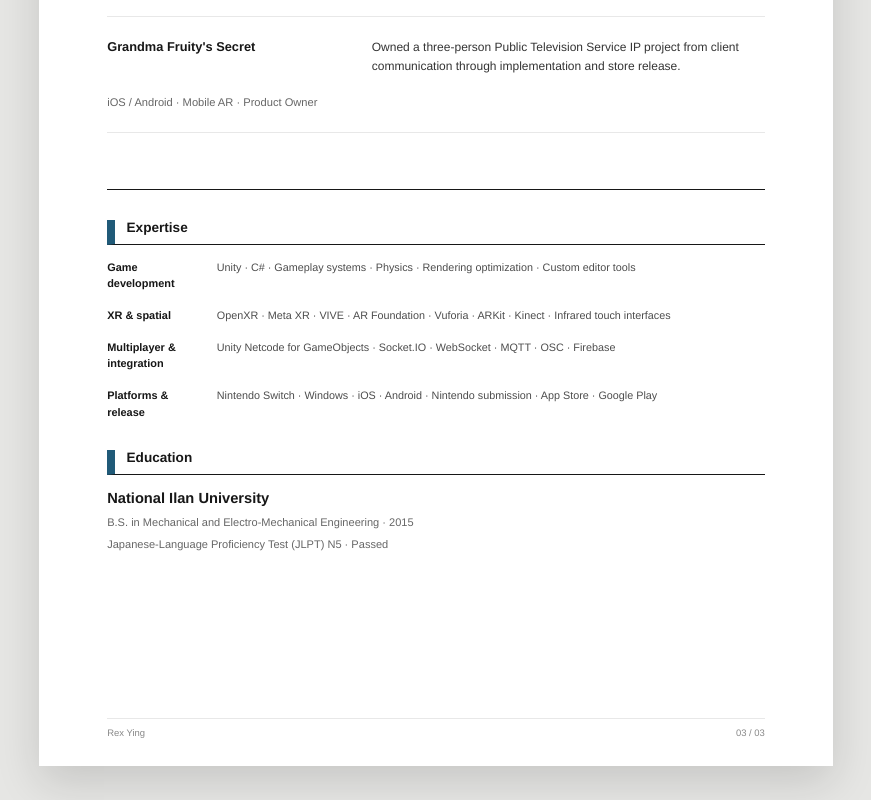
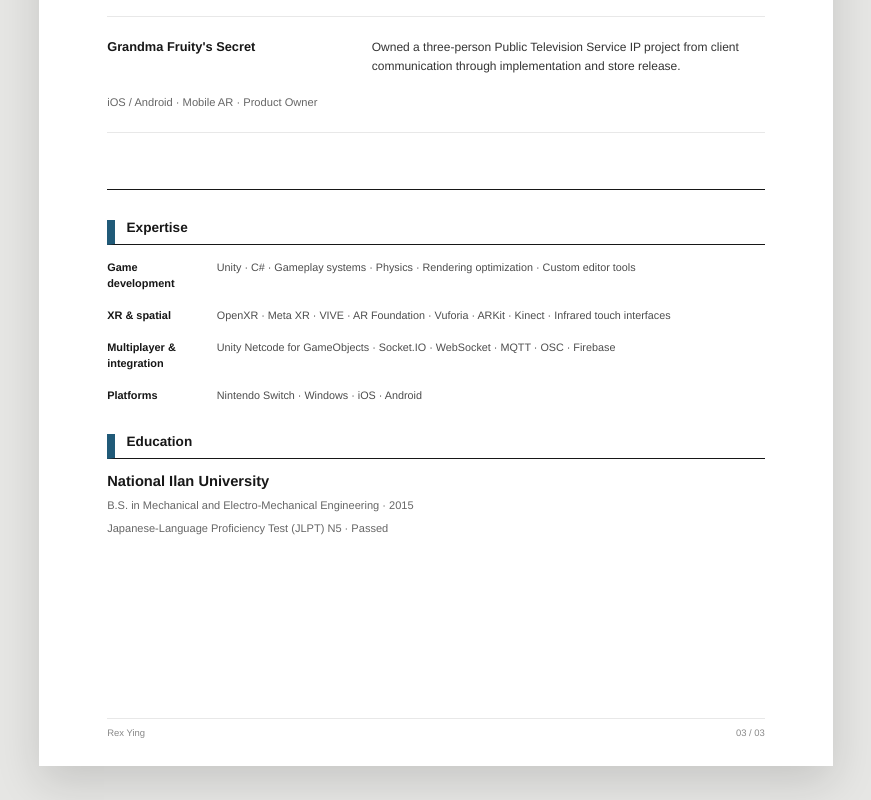
Before and after one commit to s46129/rex-ying-resume, a plain HTML site: page index.html in a window 1280 px wide. Shown: the part 2729-3529 px from the top of the page, without its empty margins (204-1075 px from the left). Drawn offline with Linux system fonts and the light colour scheme.

Commit message:
Simplify platform expertise list

```diff
--- a/index.html
+++ b/index.html
@@ -211,7 +211,7 @@
               <div><dt>Game development</dt><dd>Unity · C# · Gameplay systems · Physics · Rendering optimization · Custom editor tools</dd></div>
               <div><dt>XR &amp; spatial</dt><dd>OpenXR · Meta XR · VIVE · AR Foundation · Vuforia · ARKit · Kinect · Infrared touch interfaces</dd></div>
               <div><dt>Multiplayer &amp; integration</dt><dd>Unity Netcode for GameObjects · Socket.IO · WebSocket · MQTT · OSC · Firebase</dd></div>
-              <div><dt>Platforms &amp; release</dt><dd>Nintendo Switch · Windows · iOS · Android · Nintendo submission · App Store · Google Play</dd></div>
+              <div><dt>Platforms</dt><dd>Nintendo Switch · Windows · iOS · Android</dd></div>
             </dl>
           </section>
           <section>
@@ -398,7 +398,7 @@
               <div><dt>遊戲開發</dt><dd>Unity · C# · 遊戲系統 · 物理模擬 · 渲染效能優化 · 自製編輯工具</dd></div>
               <div><dt>XR 與空間互動</dt><dd>OpenXR · Meta XR · VIVE · AR Foundation · Vuforia · ARKit · Kinect · 紅外線觸控介接</dd></div>
               <div><dt>多人與系統整合</dt><dd>Unity Netcode for GameObjects · Socket.IO · WebSocket · MQTT · OSC · Firebase</dd></div>
-              <div><dt>平台與發行</dt><dd>Nintendo Switch · Windows · iOS · Android · Nintendo 審查 · App Store · Google Play</dd></div>
+              <div><dt>平台</dt><dd>Nintendo Switch · Windows · iOS · Android</dd></div>
             </dl>
           </section>
           <section>
```
